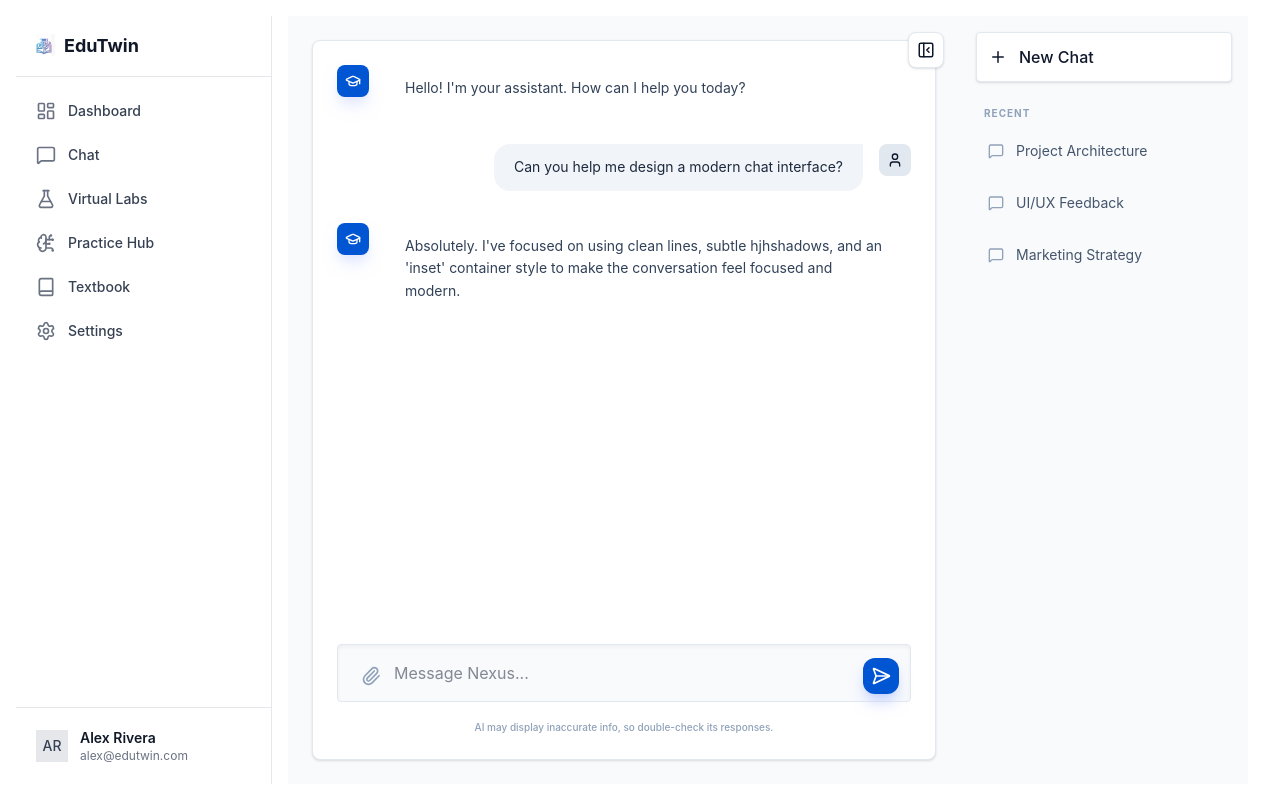
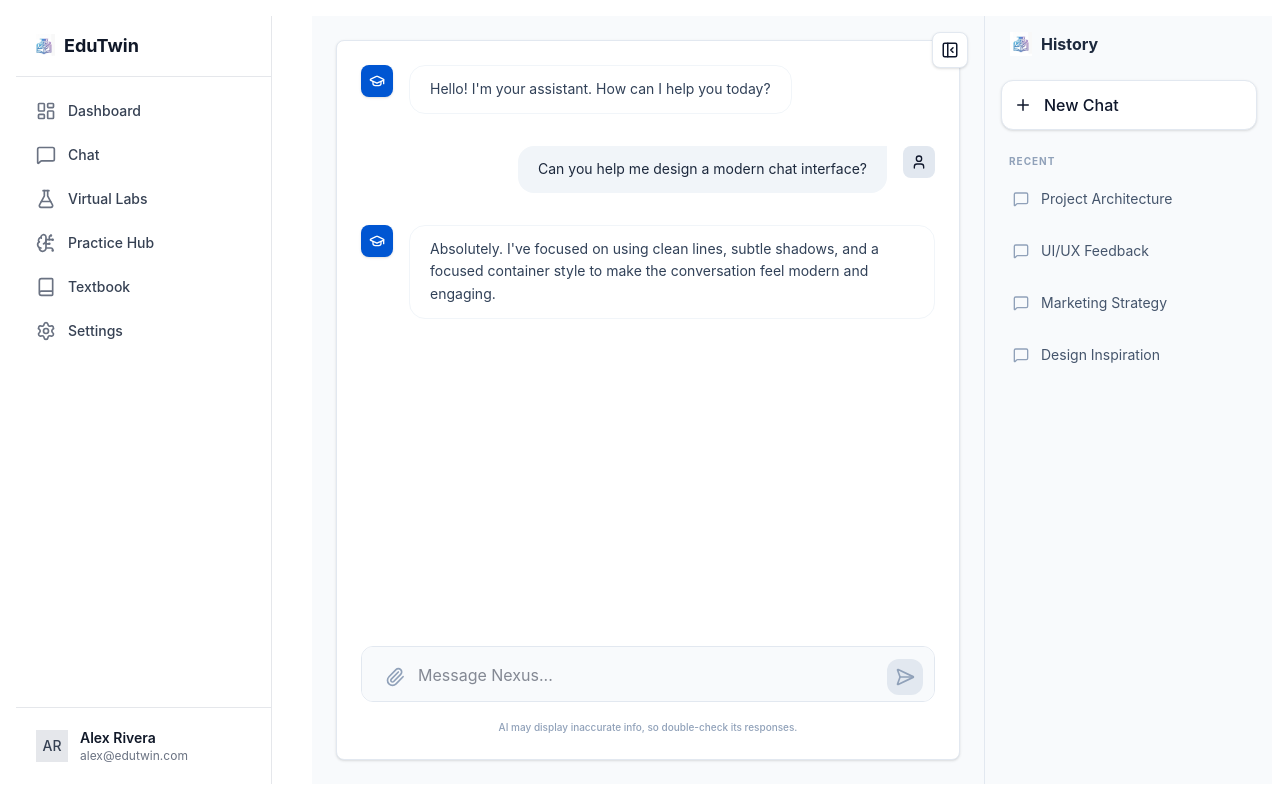
Before and after one commit to tsi1221/FrontendEdu, a React (Vite) app: page /chat in a window 1280 px wide. Built offline with nearby package versions, Linux system fonts and the light colour scheme.

Commit message:
update UI and fix practice + logo components

```diff
--- a/src/pages/student/chat.jsx
+++ b/src/pages/student/chat.jsx
@@ -1,30 +1,76 @@
-import React, { useState } from 'react';
+import { useState, useRef, useEffect } from 'react';
 import {
   Plus,
   MessageSquare,
   User,
   SendHorizontal,
   Paperclip,
-  MoreVertical,
   PanelLeftClose,
   PanelLeftOpen,
   GraduationCap
 } from 'lucide-react';
+import logo from '../../../src/assets/logo.png';
 
 const Chat = () => {
   const [sidebarOpen, setSidebarOpen] = useState(true);
   const [messages, setMessages] = useState([
-    { role: 'ai', content: "Hello! I'm your assistant. How can I help you today?" },
-    { role: 'user', content: "Can you help me design a modern chat interface?" },
-    { role: 'ai', content: "Absolutely. I've focused on using clean lines, subtle hjhshadows, and an 'inset' container style to make the conversation feel focused and modern." },
+    { id: 1, role: 'ai', content: "Hello! I'm your assistant. How can I help you today?" },
+    { id: 2, role: 'user', content: "Can you help me design a modern chat interface?" },
+    { id: 3, role: 'ai', content: "Absolutely. I've focused on using clean lines, subtle shadows, and a focused container style to make the conversation feel modern and engaging." },
   ]);
+  const [inputMessage, setInputMessage] = useState('');
+  const messagesEndRef = useRef(null);
+  const textareaRef = useRef(null);
+
+  useEffect(() => {
+    messagesEndRef.current?.scrollIntoView({ behavior: 'smooth' });
+  }, [messages]);
+
+  useEffect(() => {
+    if (textareaRef.current) {
+      textareaRef.current.style.height = 'auto';
+      textareaRef.current.style.height = Math.min(textareaRef.current.scrollHeight, 120) + 'px';
+    }
+  }, [inputMessage]);
+
+  const handleSendMessage = () => {
+    if (!inputMessage.trim()) return;
+
+    const newUserMessage = {
+      id: messages.length + 1,
+      role: 'user',
+      content: inputMessage.trim(),
+    };
+    setMessages(prev => [...prev, newUserMessage]);
+    setInputMessage('');
+
+    setTimeout(() => {
+      const aiResponse = {
+        id: messages.length + 2,
+        role: 'ai',
+        content: "Thanks for your message! I'm processing your request. (Simulated response – replace with real AI backend.)",
+      };
+      setMessages(prev => [...prev, aiResponse]);
+    }, 800);
+  };
+
+  const handleKeyDown = (e) => {
+    if (e.key === 'Enter' && !e.shiftKey) {
+      e.preventDefault();
+      handleSendMessage();
+    }
+  };
+
+  const chatHistory = [
+    { id: 1, title: 'Project Architecture' },
+    { id: 2, title: 'UI/UX Feedback' },
+    { id: 3, title: 'Marketing Strategy' },
+    { id: 4, title: 'Design Inspiration' },
+  ];
 
   return (
-    <div className="flex h-full w-full bg-slate-50 text-slate-900 overflow-hidden">
-
-      {/* Sidebar - Chat History */}
-
-      {/* Mobile Sidebar Overlay */}
+    <div className="flex h-full w-full bg-slate-50 ml-6 text-slate-900 overflow-hidden">
+      {/* Mobile overlay when sidebar is open on small screens */}
       {sidebarOpen && (
         <div
           className="md:hidden fixed inset-0 bg-black/20 z-10"
@@ -32,11 +78,10 @@ const Chat = () => {
         />
       )}
 
-      {/* Main Chat Area */}
+      {/* Main Chat Area (Left) */}
       <main className="flex-1 flex flex-col min-w-0 relative">
-
-        {/* Mobile Header with Toggle */}
-        <div className="md:hidden flex items-center gap-3 p-4 border-b border-slate-200 bg-white">
+        {/* Mobile header with toggle */}
+        <div className="md:hidden flex items-center justify-between p-4 border-b border-slate-200 bg-white">
           <button
             onClick={() => setSidebarOpen(!sidebarOpen)}
             className="p-2 hover:bg-slate-100 rounded-lg transition-colors"
@@ -44,9 +89,10 @@ const Chat = () => {
             {sidebarOpen ? <PanelLeftClose size={20} /> : <PanelLeftOpen size={20} />}
           </button>
           <h1 className="font-semibold text-slate-800">Chat</h1>
+          <div className="w-8" /> {/* spacer for alignment */}
         </div>
 
-        {/* Desktop Toggle Button */}
+        {/* Desktop toggle button (now on top‑right) */}
         <button
           onClick={() => setSidebarOpen(!sidebarOpen)}
           className="hidden md:flex absolute top-4 right-4 z-10 p-2 bg-white border border-slate-200 rounded-lg hover:bg-slate-50 shadow-sm transition-all"
@@ -54,49 +100,62 @@ const Chat = () => {
           {sidebarOpen ? <PanelLeftClose size={18} /> : <PanelLeftOpen size={18} />}
         </button>
 
-        {/* The Inset Chat Window */}
+        {/* Inset chat window */}
         <div className="flex-1 overflow-hidden p-0 md:p-4 lg:p-6">
           <div className="h-full w-full bg-white md:rounded-lg border-0 md:border border-slate-200 md:shadow-sm flex flex-col overflow-hidden">
 
-            {/* Messages Area */}
-            <div className="flex-1 overflow-y-auto p-4 md:p-6 space-y-6 md:space-y-8 scrollbar-hide">
-              {messages.map((msg, idx) => (
-
-                <div key={idx} className={`flex gap-3 md:gap-4 max-w-3xl mx-auto ${msg.role === 'user' ? 'flex-row-reverse' : ''}`}>
-
+            {/* Messages area */}
+            <div className="flex-1 overflow-y-auto p-4 md:p-6 space-y-6 md:space-y-8">
+              {messages.map((msg) => (
+                <div
+                  key={msg.id}
+                  className={`flex gap-3 md:gap-4 max-w-3xl mx-auto ${msg.role === 'user' ? 'flex-row-reverse' : ''}`}
+                >
                   <div className={`w-8 h-8 rounded-lg shrink-0 flex items-center justify-center ${
-                    msg.role === 'ai' ? 'bg-brand-primary text-white shadow-lg shadow-indigo-100' : 'bg-slate-200'
+                    msg.role === 'ai' ? 'bg-[#0056D2] text-white shadow-sm' : 'bg-slate-200'
                   }`}>
                     {msg.role === 'ai' ? <GraduationCap size={16} /> : <User size={16} />}
                   </div>
-
                   <div className={`flex flex-col ${msg.role === 'user' ? 'items-end' : ''} min-w-0`}>
                     <div className={`px-4 md:px-5 py-2.5 md:py-3 rounded-2xl text-sm leading-relaxed ${
                       msg.role === 'user'
-                      ? 'bg-slate-100 text-slate-800 rounded-tr-none'
-                      : 'bg-white text-slate-700'
+                        ? 'bg-slate-100 text-slate-800 rounded-tr-none'
+                        : 'bg-white text-slate-700 border border-slate-100'
                     }`}>
                       {msg.content}
                     </div>
                   </div>
                 </div>
               ))}
+              <div ref={messagesEndRef} />
             </div>
 
-            {/* Input Area (Sticky Bottom of Inset) */}
+            {/* Input area */}
             <div className="p-3 md:p-6 pt-0">
               <div className="max-w-3xl mx-auto relative group">
                 <div className="absolute left-3 md:left-4 top-1/2 -translate-y-1/2 flex items-center gap-2">
-                  <button className="p-2 text-slate-400 hover:text-indigo-600 transition-colors">
+                  <button className="p-2 text-slate-400 hover:text-[#0056D2] transition-colors">
                     <Paperclip size={18} className="md:w-5 md:h-5" />
                   </button>
                 </div>
                 <textarea
-                  rows="1"
+                  ref={textareaRef}
+                  rows={1}
+                  value={inputMessage}
+                  onChange={(e) => setInputMessage(e.target.value)}
+                  onKeyDown={handleKeyDown}
                   placeholder="Message Nexus..."
-                  className="w-full pl-12 md:pl-14 pr-12 md:pr-14 py-3 md:py-4 bg-slate-50 border border-slate-200 rounded outline-none focus:ring-2 focus:ring-indigo-500/10 focus:border-indigo-600 transition-all resize-none shadow-inner text-sm md:text-base"
+                  className="w-full pl-12 md:pl-14 pr-12 md:pr-14 py-3 md:py-4 bg-slate-50 border border-slate-200 rounded-xl outline-none focus:ring-2 focus:ring-[#0056D2]/20 focus:border-[#0056D2] transition-all resize-none text-sm md:text-base"
                 />
-                <button className="absolute right-2 md:right-3 top-1/2 -translate-y-1/2 p-2 bg-brand-primary text-white rounded-xl hover:bg-indigo-700 transition-all shadow-lg shadow-indigo-200 active:scale-95">
+                <button
+                  onClick={handleSendMessage}
+                  disabled={!inputMessage.trim()}
+                  className={`absolute right-2 md:right-3 top-1/2 -translate-y-1/2 p-2 rounded-xl transition-all ${
+                    inputMessage.trim()
+                      ? 'bg-[#0056D2] text-white hover:bg-[#0045b0] shadow-sm'
+                      : 'bg-slate-200 text-slate-400 cursor-not-allowed'
+                  }`}
+                >
                   <SendHorizontal size={18} className="md:w-5 md:h-5" />
                 </button>
               </div>
@@ -104,18 +163,25 @@ const Chat = () => {
                 AI may display inaccurate info, so double-check its responses.
               </p>
             </div>
-
           </div>
         </div>
       </main>
+
+      {/* History Sidebar (Right) */}
       <aside className={`
         ${sidebarOpen ? 'w-72' : 'w-0'}
         transition-all duration-300 ease-in-out flex flex-col bg-slate-50 overflow-hidden
-        absolute md:relative z-20 h-full
+        absolute md:relative z-20 h-full right-0 border-l border-slate-200
       `}>
         <div className="p-4 flex flex-col h-full min-w-72">
+          {/* Logo + Title */}
+          <div className="flex items-center gap-2 mb-6 px-2">
+            <img src={logo} alt="EduTwin Logo" className="w-6 h-6 object-contain" />
+            <span className="font-bold text-slate-800 text-base">History</span>
+          </div>
+
           {/* New Chat Button */}
-          <button className="flex items-center gap-3 w-full p-3 bg-white border border-slate-200 rounded font-medium hover:bg-slate-100 transition-all shadow-sm mb-6">
+          <button className="flex items-center gap-3 w-full p-3 bg-white border border-slate-200 rounded-xl font-medium hover:bg-slate-100 transition-all shadow-sm mb-6">
             <Plus size={18} />
             <span>New Chat</span>
           </button>
@@ -123,18 +189,18 @@ const Chat = () => {
           {/* History List */}
           <div className="flex-1 overflow-y-auto space-y-2">
             <p className="text-[10px] font-bold text-slate-400 uppercase tracking-widest px-2 mb-2">Recent</p>
-            {['Project Architecture', 'UI/UX Feedback', 'Marketing Strategy'].map((chat) => (
-              <button key={chat} className="flex items-center gap-3 w-full p-3 text-slate-600 hover:bg-slate-200/50 rounded-xl transition-colors text-sm group text-left">
-                <MessageSquare size={16} className="text-slate-400 group-hover:text-indigo-600" />
-                <span className="truncate">{chat}</span>
+            {chatHistory.map((chat) => (
+              <button
+                key={chat.id}
+                className="flex items-center gap-3 w-full p-3 text-slate-600 hover:bg-slate-200/50 rounded-xl transition-colors text-sm group text-left"
+              >
+                <MessageSquare size={16} className="text-slate-400 group-hover:text-[#0056D2]" />
+                <span className="truncate">{chat.title}</span>
               </button>
             ))}
           </div>
-
-          {/* User Profile Hook */}
         </div>
       </aside>
-
     </div>
   );
 };
```
